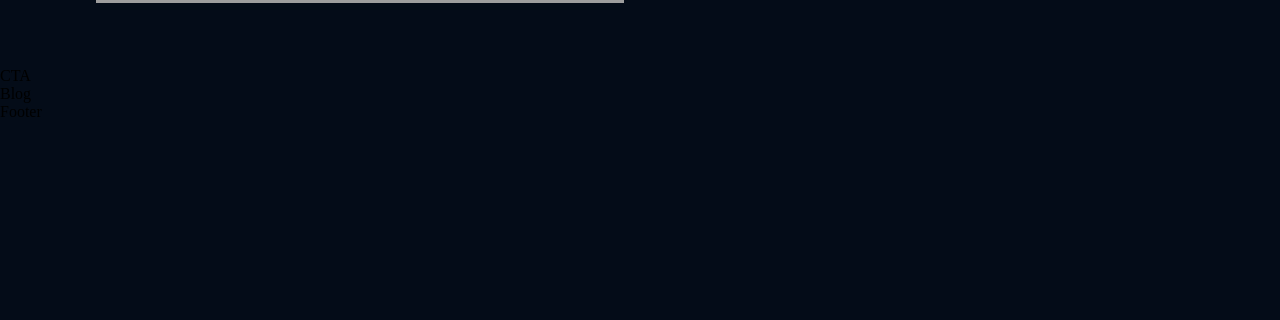
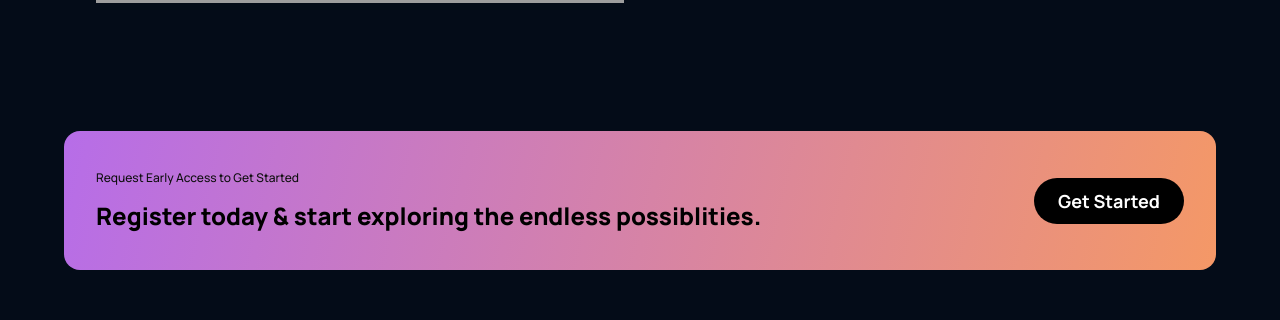
Before and after one commit to R0hanNayan/GPT4, a React (Create React App) app: page / in a window 1280 px wide. Shown: the part 2648-2968 px from the top of the page. Before the commit the page ends 2769 px from the top, so only its background shows below. Built offline with nearby package versions, Linux system fonts and the light colour scheme; grey boxes are pictures that could not be loaded.

Commit message:
Added CTA Component

```diff
--- a/src/components/cta/CTA.jsx
+++ b/src/components/cta/CTA.jsx
@@ -3,8 +3,14 @@
 
 function CTA(){
     return(
-        <div>
-            CTA
+        <div className="gpt4_cta">
+            <div className="gpt4_cta-content">
+                <p>Request Early Access to Get Started</p>
+                <h3>Register today & start exploring the endless possiblities.</h3>
+            </div>
+            <div className="gpt4_cta-button">
+                <button type="button">Get Started</button>
+            </div>
         </div>
     );
 }
--- a/src/components/cta/cta.css
+++ b/src/components/cta/cta.css
@@ -0,0 +1,74 @@
+.gpt4_cta {
+  display: flex;
+  justify-content: space-between;
+  align-items: center;
+  flex-direction: row;
+  padding: 2rem;
+  margin: 4rem;
+  border-radius: 1rem;
+  background: var(--gradient-bar);
+}
+
+.gpt4_cta-content p {
+  font-family: var(--font-family);
+  font-style: normal;
+  font-weight: 500;
+  font-size: 12px;
+  line-height: 30px;
+  color: #0e0e0e;
+}
+
+.gpt4_cta-content h3 {
+  font-family: var(--font-family);
+  font-style: normal;
+  font-weight: 800;
+  font-size: 24px;
+  line-height: 45px;
+  color: #000000;
+}
+
+.gpt4_cta-button {
+  display: flex;
+  justify-content: center;
+  align-items: center;
+  margin-left: 2rem;
+}
+
+.gpt4_cta-button button {
+  font-family: var(--font-family);
+  font-style: normal;
+  font-weight: 700;
+  font-size: 18px;
+  line-height: 30px;
+  color: #ffffff;
+  background: #000000;
+  border-radius: 40px;
+  padding: 0.5rem 1rem;
+  border: none;
+  outline: none;
+  cursor: pointer;
+  min-width: 150px;
+}
+
+@media screen and (max-width: 650px) {
+  .gpt4_cta {
+    flex-direction: column;
+  }
+  .gpt4_cta-button {
+    margin: 2rem 0 0;
+  }
+}
+
+@media screen and (max-width: 550px) {
+  .gpt4_cta {
+    margin: 4rem 2rem;
+  }
+  .gpt4_cta-content h3 {
+    font-size: 18px;
+    line-height: 32px;
+  }
+  .gpt4_cta-button button{
+    font-size: 14px;
+    line-height: 28px;
+  }
+}
```
